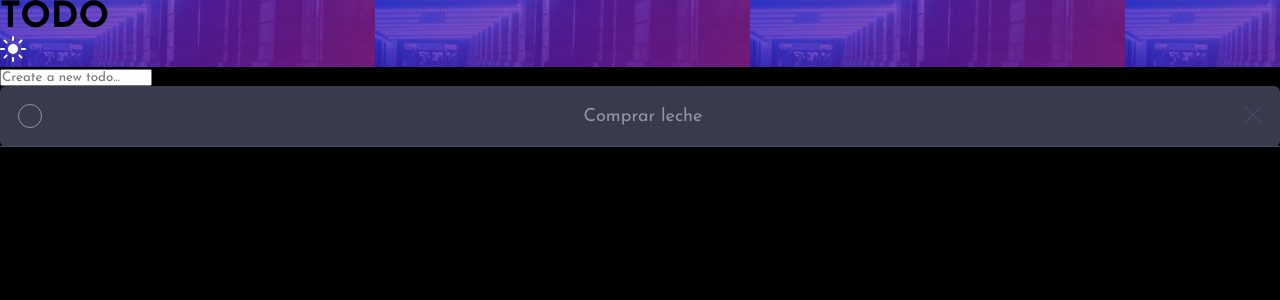
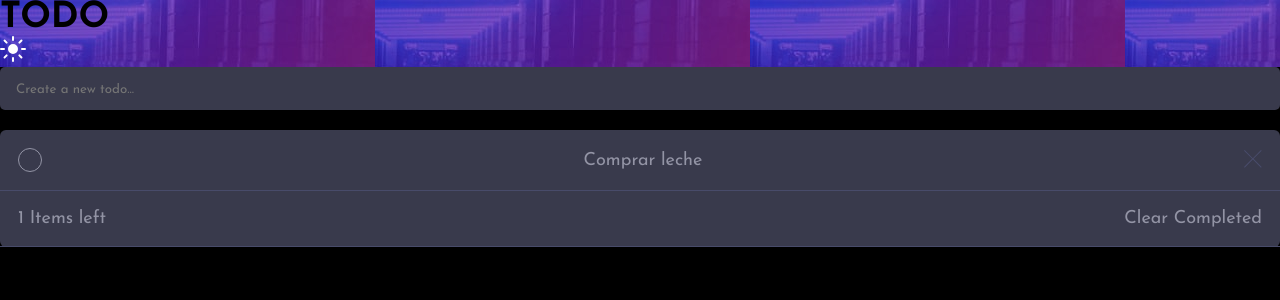
Before and after one commit to joshuacba08/react-todo-app-scss, a React (Vite) app: page / in a window 1280 px wide. Shown: the top 300 px of the page. Built offline with nearby package versions, Linux system fonts and the light colour scheme.

Commit message:
todo- 30-05

```diff
--- a/src/components/InputTask/InputTask.jsx
+++ b/src/components/InputTask/InputTask.jsx
@@ -4,6 +4,7 @@ function InputTask({ task, setTask, addTask }) {
   return (
     <form className="input-task" onSubmit={addTask}>
       <input
+        className="input-task__input"
         onInput={(event) => {
           console.log(event.target.value);
           setTask(event.target.value);
--- a/src/components/InputTask/InputTask.scss
+++ b/src/components/InputTask/InputTask.scss
@@ -0,0 +1,14 @@
+.input-task{
+    padding: 12px 16px;
+    background-color: var( --very-dark-grayish-blue2);
+    margin-bottom: 20px;
+    border-radius: 5px;
+
+    .input-task__input{
+        width:100%;
+        background: none;
+        border: none;
+        outline: none;
+        color: var(--dark-grayish-blue);
+    }
+}
--- a/src/components/TaskContainer/TaskContainer.jsx
+++ b/src/components/TaskContainer/TaskContainer.jsx
@@ -15,11 +15,21 @@ function TaskContainer() {
       date: "2023-05-01",
     },
   ]);
+  // 4 == "4" // true // no es estrictamente igual // compara solo el valor
+  // 4 === "4" // false // es estrictamente igual // compara el valor y el tipo de dato
+
 
   const deleteTask = (id) => {
     // recorro el array de tareas y filtro las tareas que NO tengan el id que recibo por parámetro
     const newArrayTask = arrayTask.filter((task) => task.id !== id); //! = = (estrictamente desigual)
     // seteo el estado de arrayTask con el nuevo array que no tiene la tarea que se eliminó
+    setArrayTask(newArrayTask);
+  };
+
+  const clearTaskCompleted = () => {
+    // recorro el array de tareas y filtro las tareas que NO estén completadas
+    const newArrayTask = arrayTask.filter((task) => task.completed === false);
+    // seteo el estado de arrayTask con el nuevo array que no tiene las tareas completadas
     setArrayTask(newArrayTask);
   };
 
@@ -64,6 +74,7 @@ function TaskContainer() {
         arrayTask={arrayTask}
         changeStatusTask={changeStatusTask}
         deleteTask={deleteTask}
+        clearTaskCompleted={clearTaskCompleted}
       />
     </main>
   );
--- a/src/components/TaskList/TaskList.jsx
+++ b/src/components/TaskList/TaskList.jsx
@@ -2,26 +2,46 @@ import "./TaskList.scss";
 import check from "../../assets/icons/icon-check.svg";
 import cross from "../../assets/icons/icon-cross.svg";
 
-function TaskList({ arrayTask, changeStatusTask, deleteTask }) {
+function TaskList({
+  arrayTask,
+  changeStatusTask,
+  deleteTask,
+  clearTaskCompleted,
+}) {
   return (
     <div>
       <ul className="tasks-list-container">
         {arrayTask.map((task) => {
           return (
             <li className="task-list__item" key={task.id}>
-                <button className="check-task"
-                    onClick={ ()=>{ changeStatusTask(task.id) } }
+              <button
+                className="check-task"
+                onClick={() => {
+                  changeStatusTask(task.id);
+                }}
               >
-                    { task.completed ? <img src={check} /> : null }
+                {task.completed ? <img src={check} /> : null}
               </button>
               <span>{task.description}</span>
-                <button className="delete-button"
-                    onClick={ ()=>{ deleteTask(task.id) }}
+              <button
+                className="delete-button"
+                onClick={() => {
+                  deleteTask(task.id);
+                }}
               >
                 <img src={cross} alt="" />
               </button>
-            </li>);
+            </li>
+          );
         })}
+        <li className="task-list__item">
+          <span>
+            {arrayTask.filter((el) => el.completed === false).length} Items left
+          </span>
+          <span style={{ cursor: "pointer" }} onClick={clearTaskCompleted}>
+            Clear Completed
+          </span>
+        </li>
       </ul>
     </div>
   );
```
Lines whose indentation alone changed are shown as unchanged.
